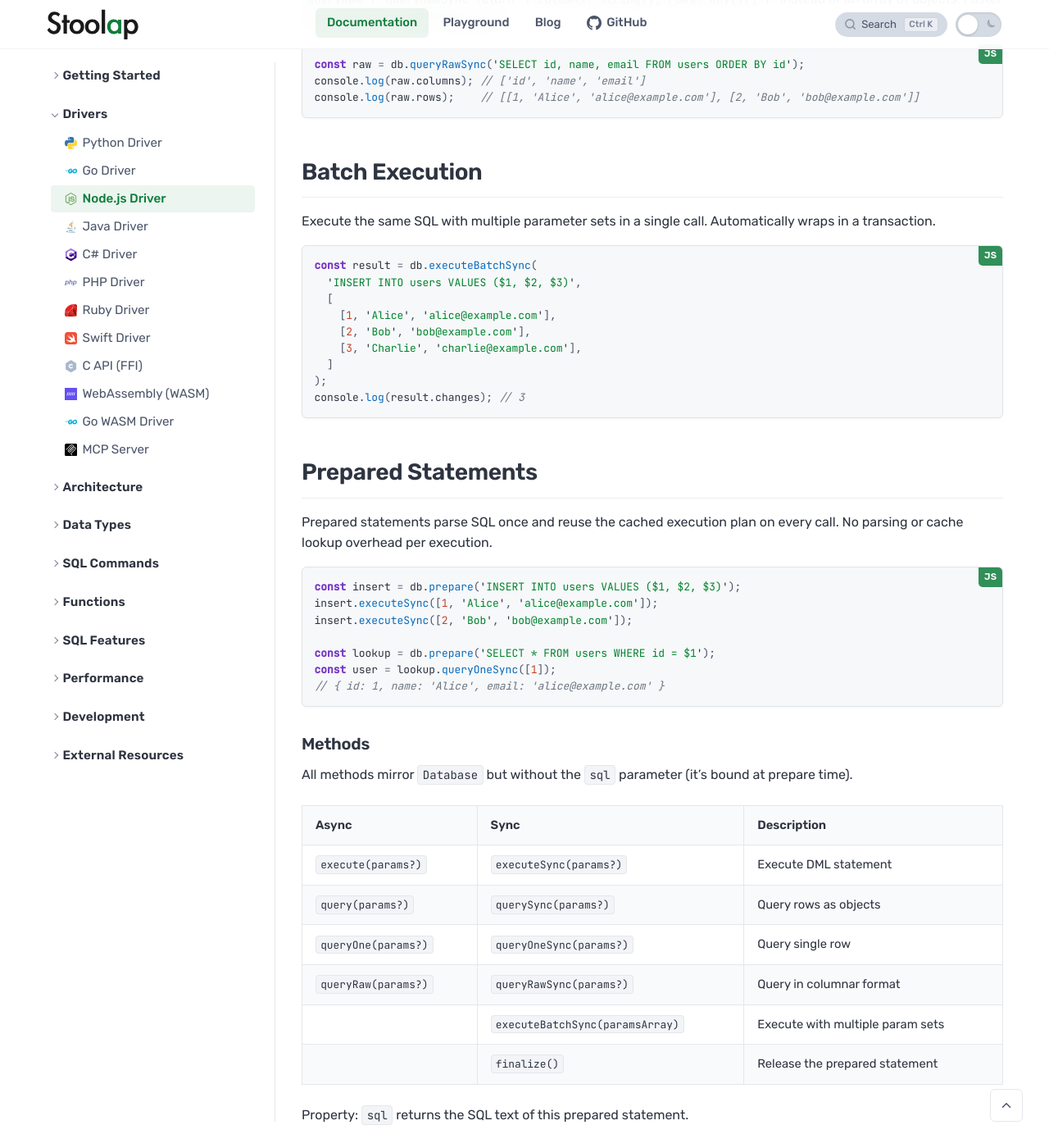
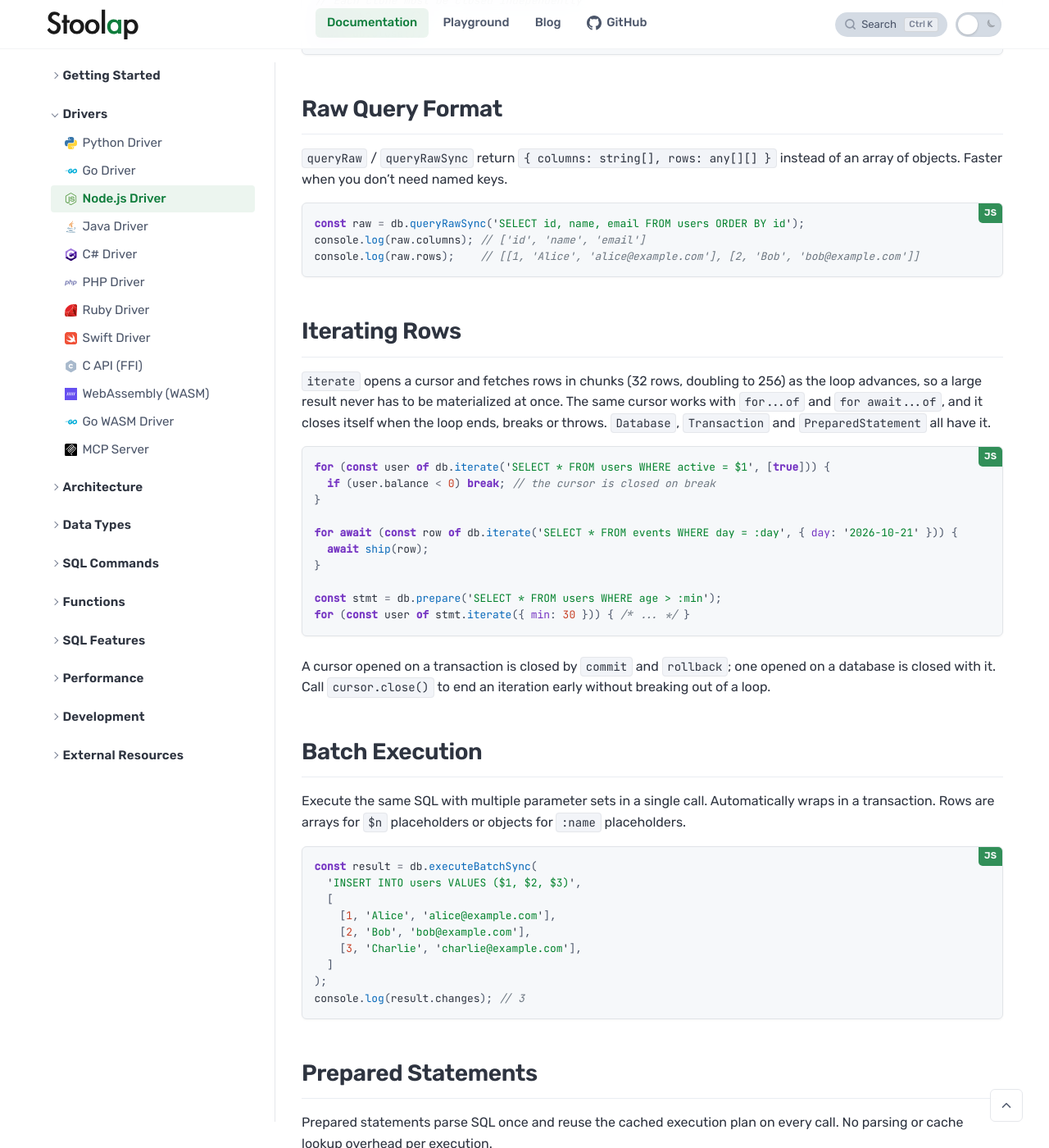
Before and after one commit to stoolap/stoolap, a Jekyll site: the page built from docs/_docs/drivers/nodejs.md, in a window 1280 px wide and 1400 px high, scrolled down 6122 px. Shown: the whole window at 82% size. Built offline with Jekyll 4.4.1, drawn with Linux system fonts in a browser that asks for light colours; some of the changed text lies outside the part shown.

Commit message:
docs(drivers): document the Node.js driver's 0.5.0 API (#613)
Add the row cursor (iterate on Database, Transaction and PreparedStatement),
the named parameter rules (a missing value is an error, unused keys are
ignored, :name inside a string literal is left alone), object rows in
executeBatchSync, and the hot_max_rows / hot_max_bytes settings.

````diff
--- a/docs/_docs/drivers/nodejs.md
+++ b/docs/_docs/drivers/nodejs.md
@@ -98,6 +98,7 @@ const db = await Database.open('file:///absolute/path/to/db');
 | `query(sql, params?)` | `Promise<Object[]>` | Query rows as objects |
 | `queryOne(sql, params?)` | `Promise<Object \| null>` | Query single row |
 | `queryRaw(sql, params?)` | `Promise<{columns, rows}>` | Query in columnar format |
+| `iterate(sql, params?)` | `RowCursor` | Cursor over rows, `for await` or `for...of` |
 | `begin()` | `Promise<Transaction>` | Begin a transaction |
 | `close()` | `Promise<void>` | Close the database |
 
@@ -114,6 +115,7 @@ Sync methods run on the main thread. Faster for simple operations but blocks the
 | `querySync(sql, params?)` | `Object[]` | Query rows as objects |
 | `queryOneSync(sql, params?)` | `Object \| null` | Query single row |
 | `queryRawSync(sql, params?)` | `{columns, rows}` | Query in columnar format |
+| `iterate(sql, params?)` | `RowCursor` | Cursor over rows, fetched in chunks |
 | `executeBatchSync(sql, paramsArray)` | `RunResult` | Execute with multiple param sets |
 | `beginSync()` | `Transaction` | Begin a transaction |
 | `prepare(sql)` | `PreparedStatement` | Create a prepared statement |
@@ -192,6 +194,8 @@ Controls the durability vs. performance trade-off:
 | `compression_threshold` | `64` | Minimum bytes before compressing an entry |
 | `checkpoint_on_close` | `on` | Seal all hot rows to volumes on clean shutdown |
 | `target_volume_rows` | `1048576` | Target rows per cold volume (min 65536) |
+| `hot_max_rows` | `262144` | Committed hot rows per table that trigger an early seal (`0` = off) |
+| `hot_max_bytes` | `0` | Hot row bytes per table above which commits wait for a seal (`0` = off) |
 
 ## Cloning
 
@@ -221,9 +225,28 @@ console.log(raw.columns); // ['id', 'name', 'email']
 console.log(raw.rows);    // [[1, 'Alice', 'alice@example.com'], [2, 'Bob', 'bob@example.com']]
 ```
 
+## Iterating Rows
+
+`iterate` opens a cursor and fetches rows in chunks (32 rows, doubling to 256) as the loop advances, so a large result never has to be materialized at once. The same cursor works with `for...of` and `for await...of`, and it closes itself when the loop ends, breaks or throws. `Database`, `Transaction` and `PreparedStatement` all have it.
+
+```js
+for (const user of db.iterate('SELECT * FROM users WHERE active = $1', [true])) {
+  if (user.balance < 0) break; // the cursor is closed on break
+}
+
+for await (const row of db.iterate('SELECT * FROM events WHERE day = :day', { day: '2026-10-21' })) {
+  await ship(row);
+}
+
+const stmt = db.prepare('SELECT * FROM users WHERE age > :min');
+for (const user of stmt.iterate({ min: 30 })) { /* ... */ }
+```
+
+A cursor opened on a transaction is closed by `commit` and `rollback`; one opened on a database is closed with it. Call `cursor.close()` to end an iteration early without breaking out of a loop.
+
 ## Batch Execution
 
-Execute the same SQL with multiple parameter sets in a single call. Automatically wraps in a transaction.
+Execute the same SQL with multiple parameter sets in a single call. Automatically wraps in a transaction. Rows are arrays for `$n` placeholders or objects for `:name` placeholders.
 
 ```js
 const result = db.executeBatchSync(
@@ -261,6 +284,7 @@ All methods mirror `Database` but without the `sql` parameter (it's bound at pre
 | `query(params?)` | `querySync(params?)` | Query rows as objects |
 | `queryOne(params?)` | `queryOneSync(params?)` | Query single row |
 | `queryRaw(params?)` | `queryRawSync(params?)` | Query in columnar format |
+| `iterate(params?)` | — | Cursor over rows, `for await` or `for...of` |
 | | `executeBatchSync(paramsArray)` | Execute with multiple param sets |
 | | `finalize()` | Release the prepared statement |
 
@@ -349,6 +373,7 @@ try {
 | `query(sql, params?)` | `querySync(sql, params?)` | Query rows as objects |
 | `queryOne(sql, params?)` | `queryOneSync(sql, params?)` | Query single row |
 | `queryRaw(sql, params?)` | `queryRawSync(sql, params?)` | Query in columnar format |
+| `iterate(sql, params?)` | — | Cursor over rows, closed by commit/rollback |
 | `commit()` | `commitSync()` | Commit the transaction |
 | `rollback()` | `rollbackSync()` | Rollback the transaction |
 | | `executeBatchSync(sql, paramsArray)` | Execute with multiple param sets |
@@ -382,6 +407,8 @@ db.querySync(
   { id: 1, name: 'Alice' }
 );
 ```
+
+A `:name` inside a string literal is left alone, a name used twice is bound once, keys the SQL does not mention are ignored, and a name the object lacks is an error, as is a positional value that is missing. Synchronous ad hoc statements pass named parameters to the engine as they are; a prepared statement, and the asynchronous ad hoc methods, resolve `:name` placeholders in the driver and bind by position, which is the engine's fastest path.
 
 ## Error Handling
 
````
